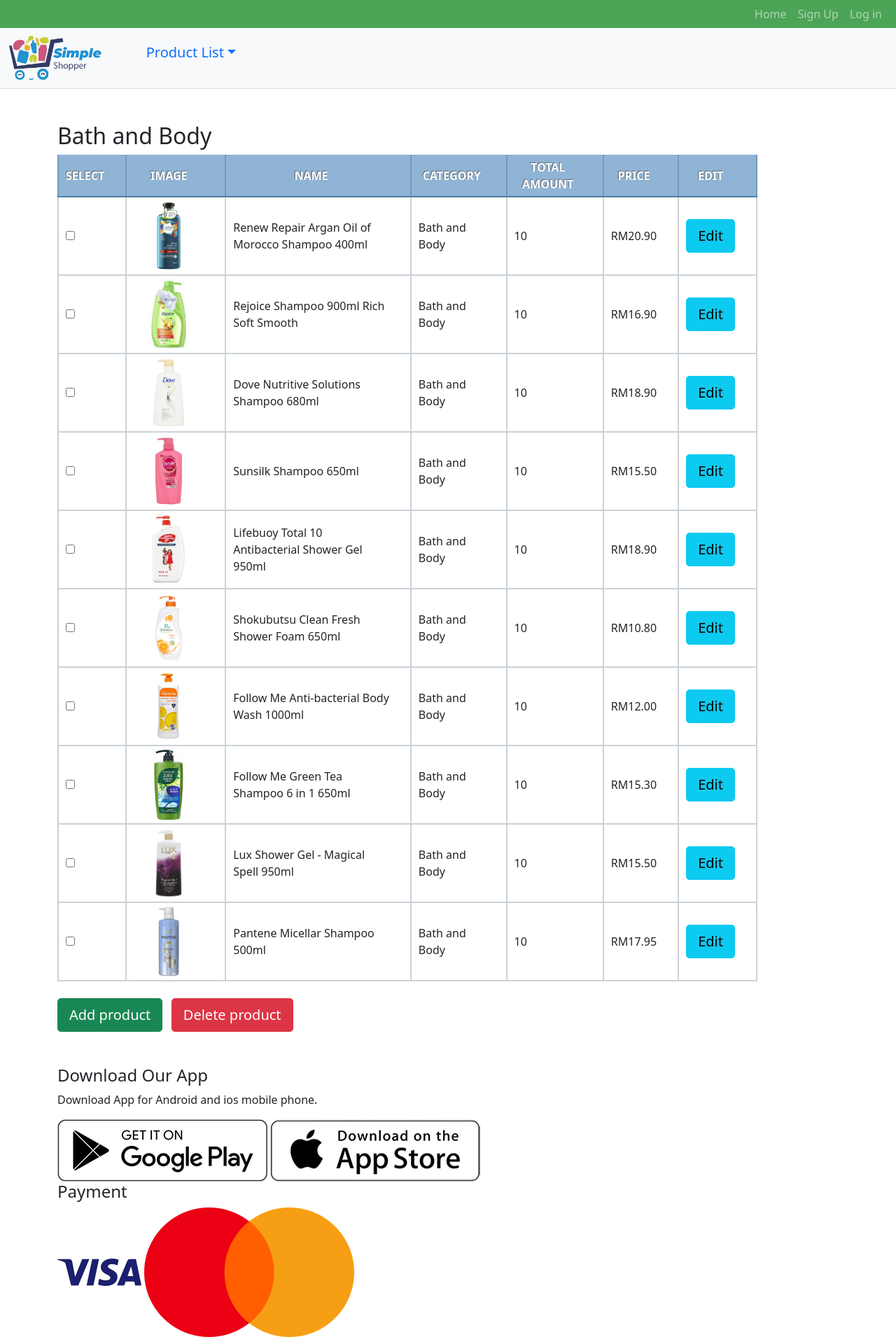
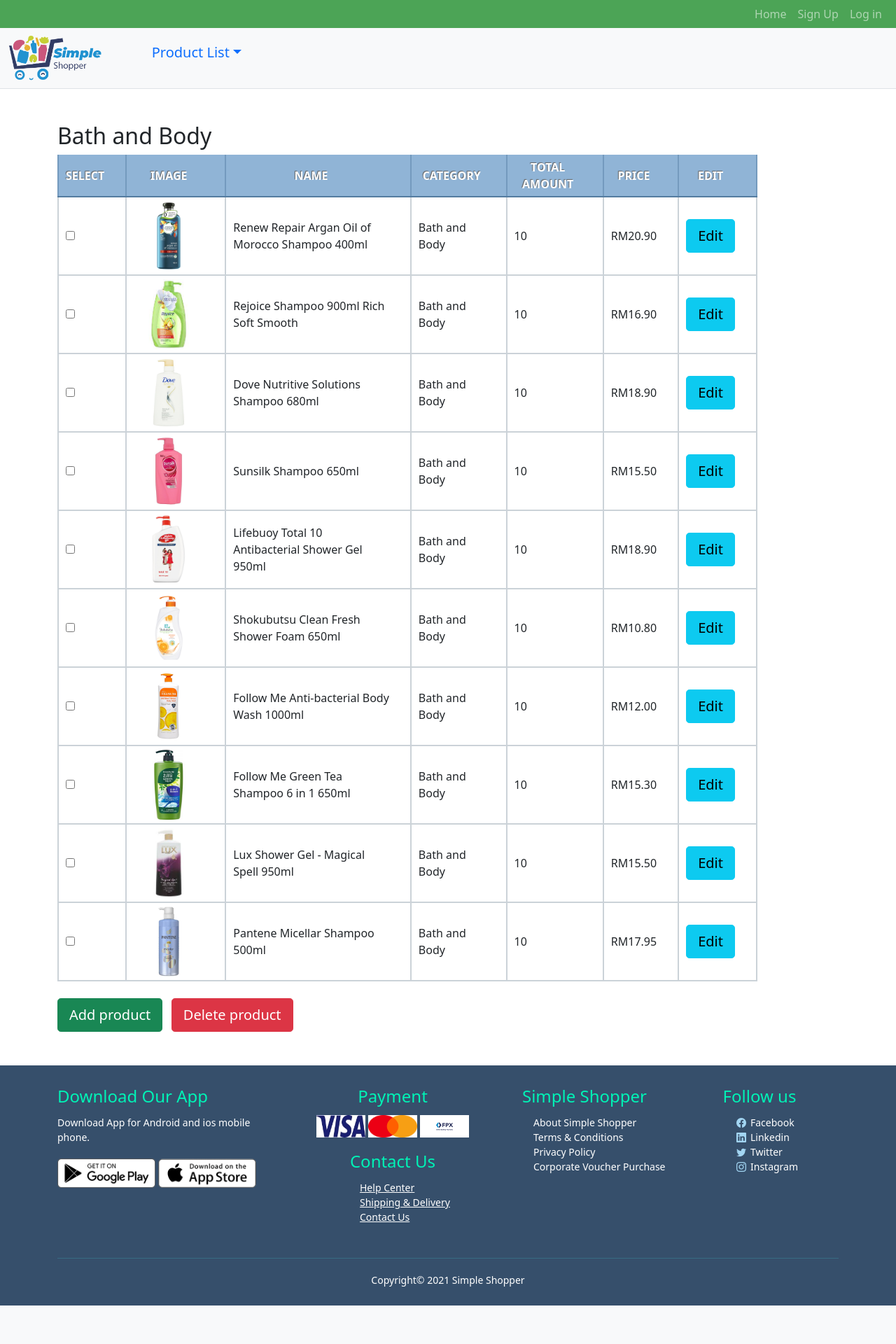
Before and after one commit to owen0712/simple-shopper, a PHP site: page /src/administrator.html in a window 1280 px wide. Shown: the top 1920 px of the page at 70% size. After the commit the page ends 1865 px from the top, so only its background shows below. Run offline with PHP 8.4, Linux system fonts and the light colour scheme; some libraries are stand-ins or nearby versions.

Commit message:
Update administrator.css

```diff
--- a/style/administrator.css
+++ b/style/administrator.css
@@ -102,3 +102,69 @@ input:focus, select:focus {
 nav ul{
     list-style-type: none;
 }
+
+.footer{
+    background:#364F6B;
+    color:#ffffff ;
+    font-size: 14px;
+    padding: 30px 0 10px;
+    width: 100%;
+  }
+
+  .footer p{
+     color: #ffffff;
+  }
+
+  .footer h4{
+    color: rgb(0, 243, 182);
+    margin-bottom: 12px;
+  }
+
+  .footer-col-1, .footer-col-2, .footer-col-3,.footer-col-4{
+    min-width: 250px;
+    margin-bottom: 12px;
+  }
+
+  .footer-col-1{
+    flex-basis:30%;
+  }
+
+  .footer-col-2{
+    flex:1;
+    text-align: center;
+  }
+
+  .footer-col-2 img{
+    width: 70px;
+    height: 32px;
+  }
+
+  .footer-col-3, .footer-col-4{
+      flex-basis: 12%;
+      text-align: center;
+  }
+
+  ul{
+    list-style-type: none;
+    text-align:justify;
+    padding-left: 40px;
+  }
+
+  .app-logo{
+    margin-top: 20px;
+  }
+
+  .app-logo img{
+    width: 140px;
+  }
+
+  .footer hr{
+    border: none;
+    background: #3fc1c9;
+    height: 1px;
+    margin: 20px 0;
+  }
+
+  .copyright{
+    text-align: center;
+  }
```
